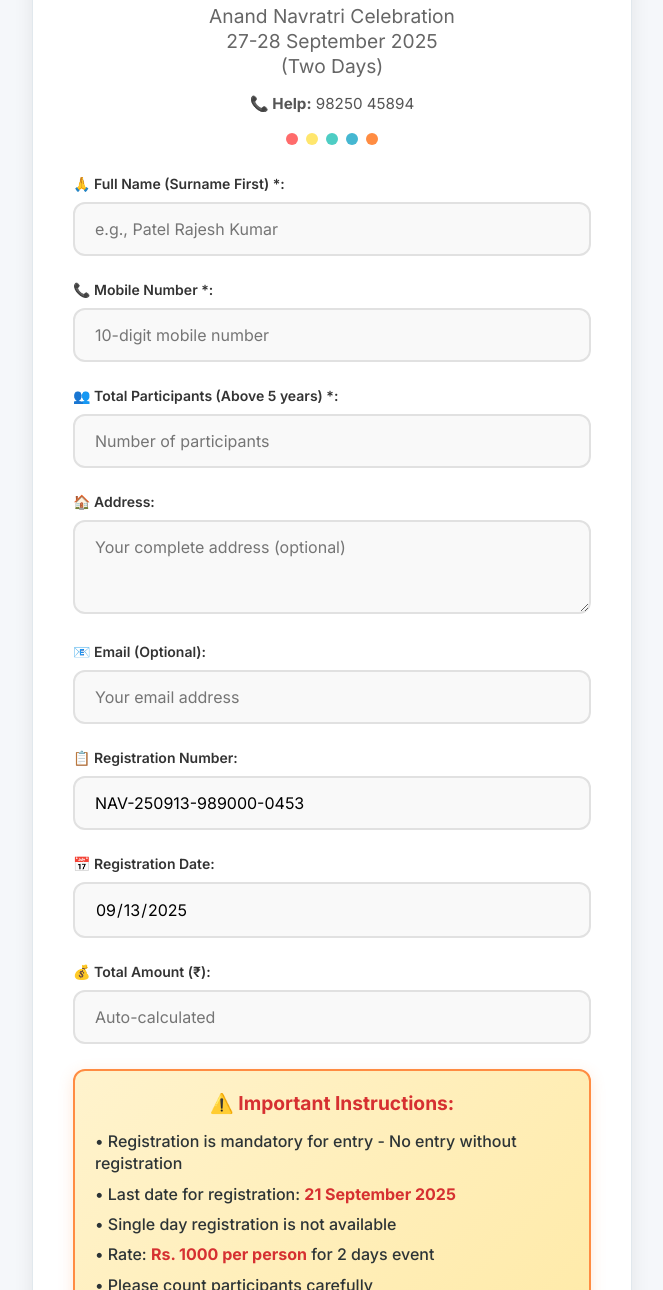
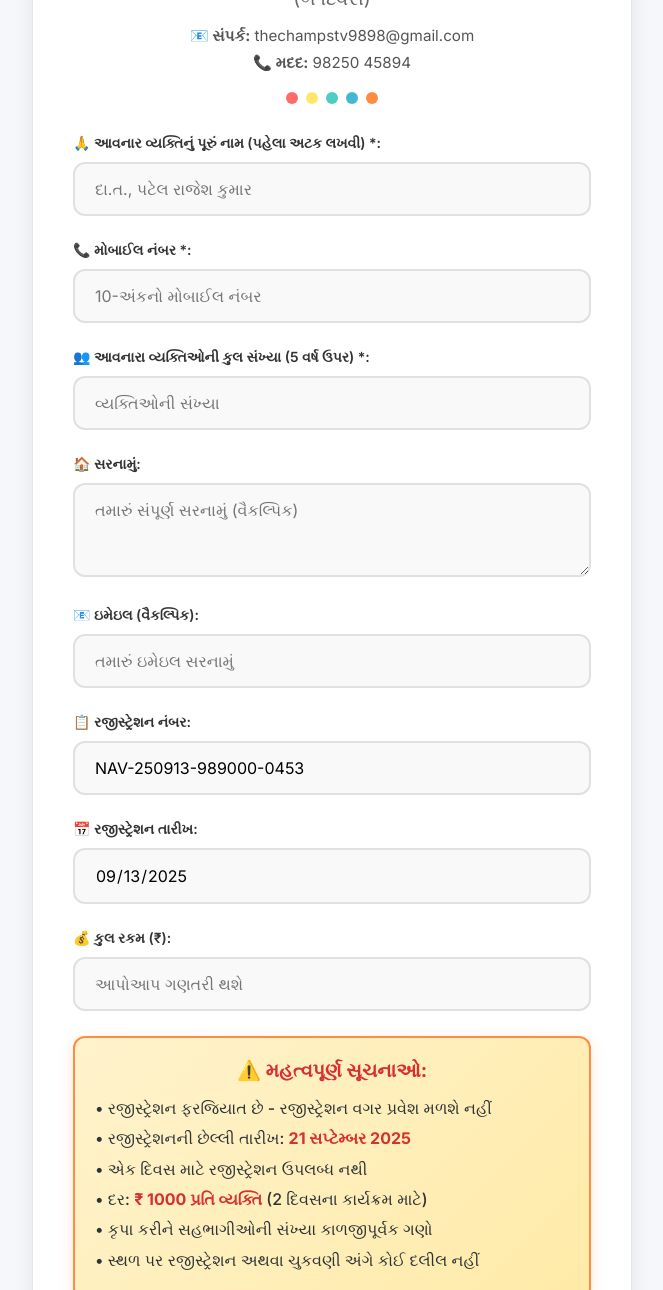
Before and after one commit to jaainil/HTMLForm, a plain HTML site: page index.html in a window 1280 px wide. Shown: the part 285-1575 px from the top of the page, without its empty margins (308-971 px from the left). Drawn offline with nearby package versions, Linux system fonts and the light colour scheme; no server answers.

Commit message:
feat: localize registration form to Gujarati language

```diff
--- a/index.html
+++ b/index.html
@@ -1,10 +1,10 @@
 <!DOCTYPE html>
-<html lang="en">
+<html lang="gu">
 
 <head>
   <meta charset="UTF-8">
   <meta name="viewport" content="width=device-width, initial-scale=1.0">
-  <title>🙏 Maa Umiya Youth Group Navratri Registration 🙏</title>
+  <title>🙏 માં ઉમિયાં યુવા ગ્રુપ નવરાત્રી રજીસ્ટ્રેશન 🙏</title>
   <link rel="stylesheet" href="styles.css">
   <link href="https://fonts.googleapis.com/css2?family=Inter:wght@300;400;500;600;700&display=swap" rel="stylesheet">
 </head>
@@ -19,14 +19,15 @@
   <div class="container">
     <div class="navratri-header">
       <div class="logo-and-title">
-        <img src="./Logo.png" alt="Maa Umiya Youth Group Logo" class="group-logo">
-        <h1>Maa Umiya Youth Group</h1>
+        <img src="./Logo.png" alt="માં ઉમિયાં યુવા ગ્રુપ લોગો" class="group-logo">
+        <h1>માં ઉમિયાં યુવા ગ્રુપ</h1>
       </div>
 
       <div class="event-details">
-        <p class="festival-subtitle">Anand Navratri Celebration<br /> 27-28 September 2025 <br /> (Two Days)</p>
+        <p class="festival-subtitle">આણંદ નવરાત્રી આયોજન<br /> 27-28 સપ્ટેમ્બર 2025 <br /> (બે દિવસ)</p>
         <div class="event-info">
-          <p><strong>📞 Help:</strong> 98250 45894</p>
+          <p><strong>📧 સંપર્ક:</strong> thechampstv9898@gmail.com</p>
+          <p><strong>📞 મદદ:</strong> 98250 45894</p>
         </div>
       </div>
 
@@ -41,56 +42,56 @@
 
     <form id="invoiceForm">
       <div class="form-group">
-        <label for="fullName">🙏 Full Name (Surname First) *:</label>
-        <input type="text" id="fullName" name="fullName" required placeholder="e.g., Patel Rajesh Kumar">
+        <label for="fullName">🙏 આવનાર વ્યક્તિનું પૂરું નામ (પહેલા અટક લખવી) *:</label>
+        <input type="text" id="fullName" name="fullName" required placeholder="દા.ત., પટેલ રાજેશ કુમાર">
       </div>
 
       <div class="form-group">
-        <label for="phoneNumber">📞 Mobile Number *:</label>
-        <input type="tel" id="phoneNumber" name="phoneNumber" required placeholder="10-digit mobile number"
+        <label for="phoneNumber">📞 મોબાઈલ નંબર *:</label>
+        <input type="tel" id="phoneNumber" name="phoneNumber" required placeholder="10-અંકનો મોબાઈલ નંબર"
           pattern="[0-9]{10}" maxlength="10">
       </div>
 
       <div class="form-group">
-        <label for="totalPersons">👥 Total Participants (Above 5 years) *:</label>
+        <label for="totalPersons">👥 આવનારા વ્યક્તિઓની કુલ સંખ્યા (5 વર્ષ ઉપર) *:</label>
         <input type="number" id="totalPersons" name="totalPersons" min="1" max="50" required
-          placeholder="Number of participants">
+          placeholder="વ્યક્તિઓની સંખ્યા">
       </div>
 
       <div class="form-group">
-        <label for="address">🏠 Address:</label>
-        <textarea id="address" name="address" rows="3" placeholder="Your complete address (optional)"></textarea>
+        <label for="address">🏠 સરનામું:</label>
+        <textarea id="address" name="address" rows="3" placeholder="તમારું સંપૂર્ણ સરનામું (વૈકલ્પિક)"></textarea>
       </div>
 
       <div class="form-group">
-        <label for="email">📧 Email (Optional):</label>
-        <input type="email" id="email" name="email" placeholder="Your email address">
+        <label for="email">📧 ઇમેઇલ (વૈકલ્પિક):</label>
+        <input type="email" id="email" name="email" placeholder="તમારું ઇમેઇલ સરનામું">
       </div>
 
       <div class="form-group">
-        <label for="invoiceNumber">📋 Registration Number:</label>
-        <input type="text" id="invoiceNumber" name="invoiceNumber" required readonly placeholder="Auto-generated">
+        <label for="invoiceNumber">📋 રજીસ્ટ્રેશન નંબર:</label>
+        <input type="text" id="invoiceNumber" name="invoiceNumber" required readonly placeholder="આપોઆપ બનશે">
       </div>
 
       <div class="form-group">
-        <label for="registrationDate">📅 Registration Date:</label>
+        <label for="registrationDate">📅 રજીસ્ટ્રેશન તારીખ:</label>
         <input type="date" id="registrationDate" name="registrationDate" required readonly>
       </div>
 
       <div class="form-group">
-        <label for="totalAmount">💰 Total Amount (₹):</label>
-        <input type="number" id="totalAmount" name="totalAmount" readonly placeholder="Auto-calculated">
+        <label for="totalAmount">💰 કુલ રકમ (₹):</label>
+        <input type="number" id="totalAmount" name="totalAmount" readonly placeholder="આપોઆપ ગણતરી થશે">
       </div>
 
       <div class="important-notice">
-        <h3>⚠️ Important Instructions:</h3>
+        <h3>⚠️ મહત્વપૂર્ણ સૂચનાઓ:</h3>
         <ul>
-          <li>• Registration is mandatory for entry - No entry without registration</li>
-          <li>• Last date for registration: <strong>21 September 2025</strong></li>
-          <li>• Single day registration is not available</li>
-          <li>• Rate: <strong>Rs. 1000 per person</strong> for 2 days event</li>
-          <li>• Please count participants carefully</li>
-          <li>• No arguments at venue regarding registration or payment</li>
+          <li>• રજીસ્ટ્રેશન ફરજિયાત છે - રજીસ્ટ્રેશન વગર પ્રવેશ મળશે નહીં</li>
+          <li>• રજીસ્ટ્રેશનની છેલ્લી તારીખ: <strong>21 સપ્ટેમ્બર 2025</strong></li>
+          <li>• એક દિવસ માટે રજીસ્ટ્રેશન ઉપલબ્ધ નથી</li>
+          <li>• દર: <strong>₹ 1000 પ્રતિ વ્યક્તિ</strong> (2 દિવસના કાર્યક્રમ માટે)</li>
+          <li>• કૃપા કરીને સહભાગીઓની સંખ્યા કાળજીપૂર્વક ગણો</li>
+          <li>• સ્થળ પર રજીસ્ટ્રેશન અથવા ચુકવણી અંગે કોઈ દલીલ નહીં</li>
         </ul>
       </div>
 
@@ -98,22 +99,21 @@
         <label class="checkbox-container">
           <input type="checkbox" id="termsAccepted" name="termsAccepted" required>
           <span class="checkmark"></span>
-          <span class="checkbox-text">I have read and accept all the above instructions and terms & conditions *</span>
+          <span class="checkbox-text">મેં ઉપરની બધી સૂચનાઓ અને નિયમો અને શરતો વાંચી લીધી છે અને સ્વીકારું છું *</span>
         </label>
       </div>
 
       <button type="submit" class="navratri-btn">
-        <span class="btn-text">🎉 Generate Registration Receipt 🎉</span>
+        <span class="btn-text">🎉 રજીસ્ટ્રેશન રસીદ બનાવો 🎉</span>
       </button>
     </form>
 
     <div class="navratri-footer">
-      <p>🌙 Jai Mataji! Wishing you a blessed Navratri! 🌙</p>
+      <p>🌙 જય માતાજી! નવરાત્રીની હાર્દિક શુભકામનાઓ! 🌙</p>
     </div>
   </div>
 
   <script src="https://cdnjs.cloudflare.com/ajax/libs/jspdf/2.5.1/jspdf.umd.min.js"></script>
-  <script src="https://cdnjs.cloudflare.com/ajax/libs/axios/1.5.0/axios.min.js"></script>
   <script src="script.js"></script>
 </body>
 
```
